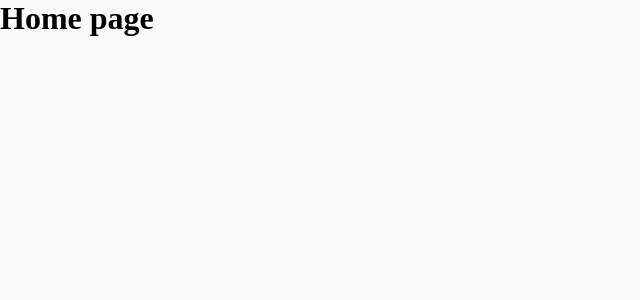
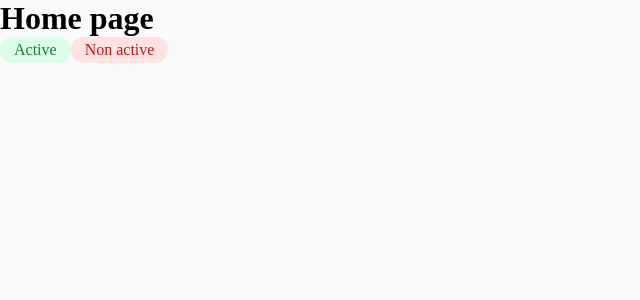
Before and after one commit to Spirit1408/nextjs-first-project, a Next.js app: page / in a window 1280 px wide. Shown: the top 300 px of the page, without its empty margins (0-640 px from the left). Built offline with nearby package versions, Linux system fonts and the light colour scheme.

Commit message:
Update styles, add test components

```diff
--- /dev/null
+++ b/src/app/components/active-label.module.css
@@ -0,0 +1,9 @@
+.label {
+	display: inline-flex;
+	padding: 4px 14px;
+	align-items: center;
+	gap: 8px;
+	border-radius: 28px;
+	background: #dcfce7;
+	color: #15803d;
+}
--- /dev/null
+++ b/src/app/components/active-label.tsx
@@ -0,0 +1,9 @@
+import css from "./active-label.module.css";
+
+export interface ActiveLabelProps {
+	children: React.ReactNode;
+}
+
+export function ActiveLabel({ children }: ActiveLabelProps) {
+	return <span className={css.label}>{children}</span>;
+}
--- /dev/null
+++ b/src/app/components/non-active-label.module.css
@@ -0,0 +1,9 @@
+.label {
+	display: inline-flex;
+	padding: 4px 14px;
+	align-items: center;
+	gap: 8px;
+	border-radius: 28px;
+	background: #fee2e2;
+	color: #b91c1c;
+}
--- /dev/null
+++ b/src/app/components/non-active-label.tsx
@@ -0,0 +1,9 @@
+import css from "./non-active-label.module.css";
+
+export interface NonActiveLabelProps {
+	children: React.ReactNode;
+}
+
+export function NonActiveLabel({ children }: NonActiveLabelProps) {
+	return <span className={css.label}>{children}</span>;
+}
--- a/src/app/page.tsx
+++ b/src/app/page.tsx
@@ -1,7 +1,12 @@
+import { ActiveLabel } from "./components/active-label";
+import { NonActiveLabel } from "./components/non-active-label";
+
 export default function Home() {
 	return (
 		<main>
 			<h1>Home page</h1>
+			<ActiveLabel>Active</ActiveLabel>
+			<NonActiveLabel>Non active</NonActiveLabel>
 		</main>
 	);
 }
```
